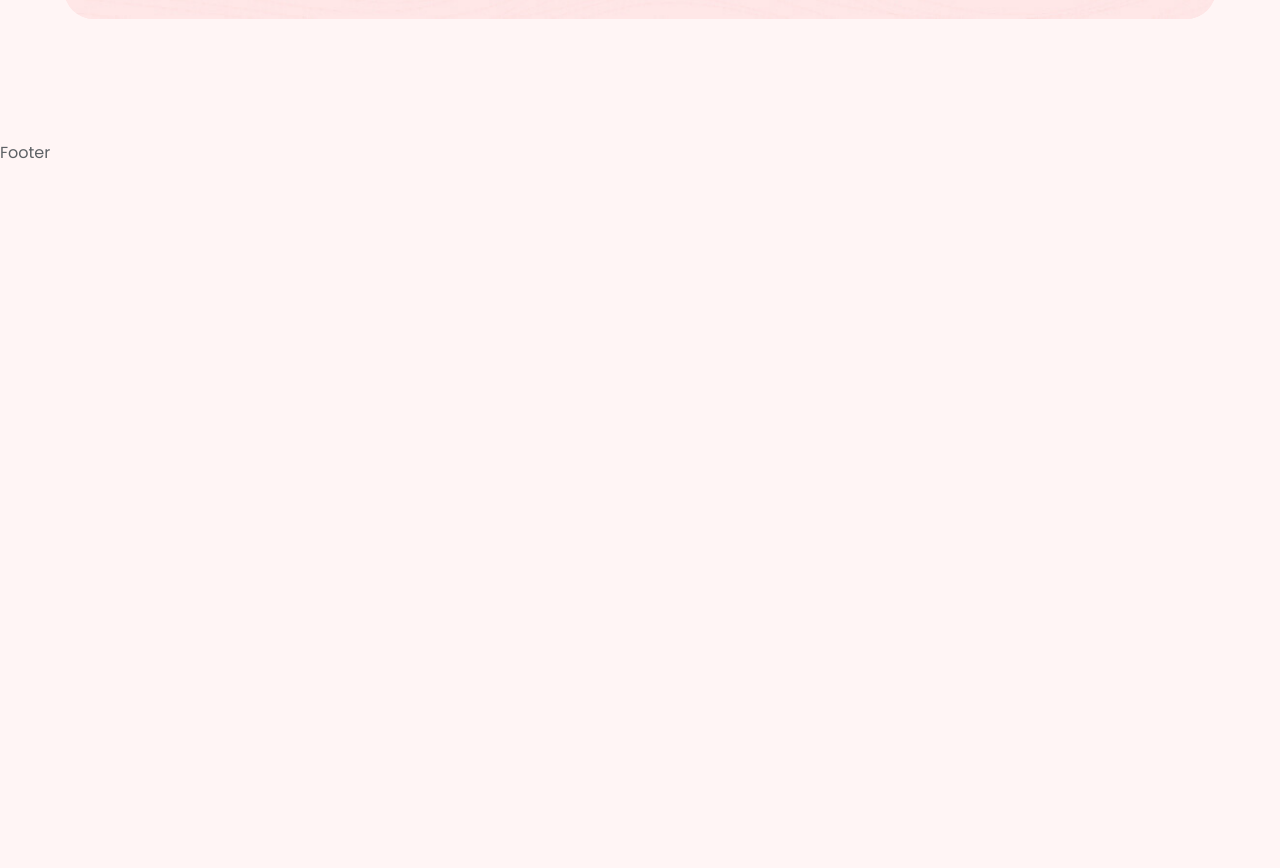
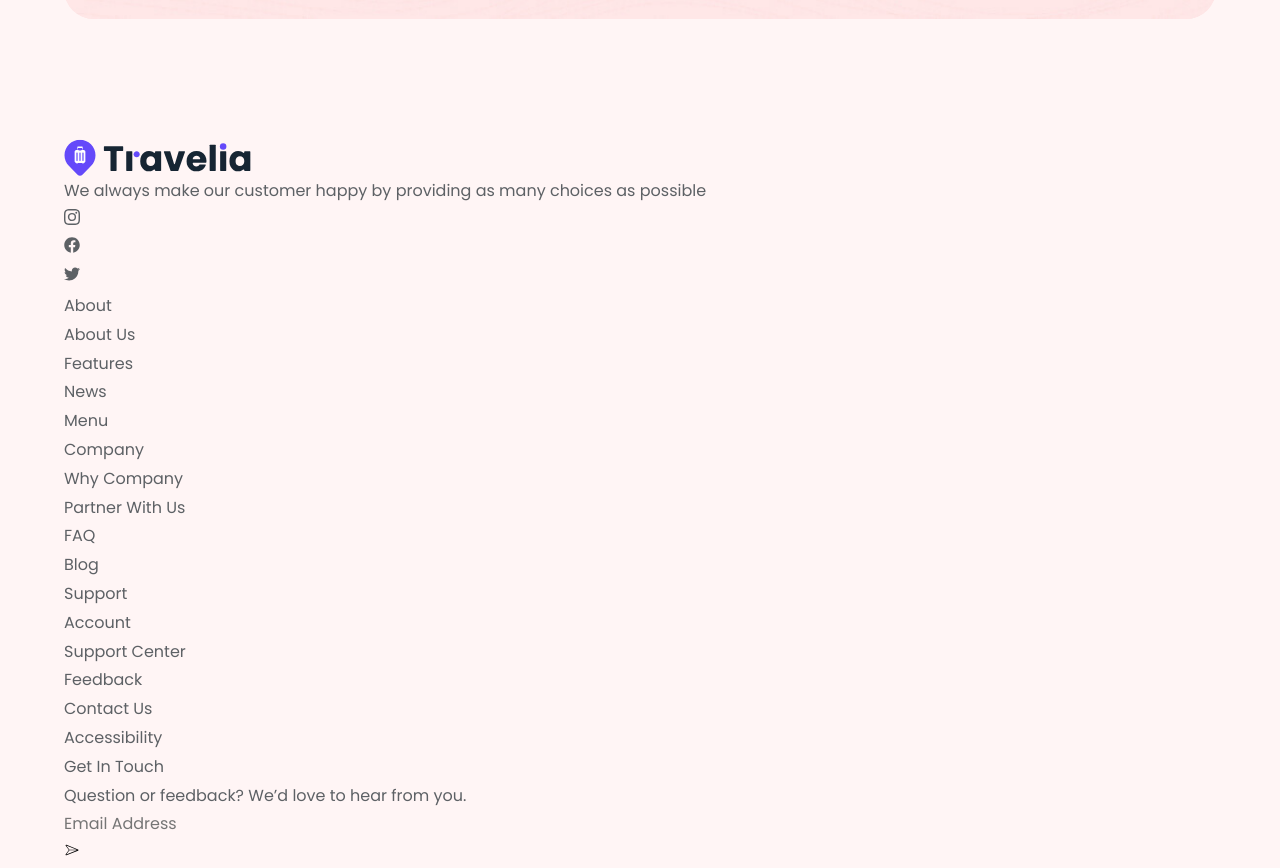
Before and after one commit to Meetkamal256/travelia-website-react-typescript, a React (Vite) app: page / in a window 1280 px wide. Shown: the part 5314-6182 px from the top of the page. Before the commit the page ends 5482 px from the top, so only its background shows below. Built offline with nearby package versions, Linux system fonts and the light colour scheme.

Commit message:
footer component jsx done

```diff
--- a/src/components/footer/Footer.tsx
+++ b/src/components/footer/Footer.tsx
@@ -1,8 +1,145 @@
-import React from "react";
 import "./footer.css";
+import footerLogo from "../../assets/logo.svg";
+import { BsInstagram } from "react-icons/bs";
+import { FaFacebook, FaTwitter } from "react-icons/fa";
+import { CiPaperplane } from "react-icons/ci";
 
 const Footer = () => {
-  return <div>Footer</div>;
+  return (
+    <footer>
+      <div className="container footer__container">
+        <div className="footer__1">
+          <a href="#" className="footer__logo">
+            <img src={footerLogo} alt="footer logo" />
+          </a>
+          <p className="footer__text">
+            We always make our customer happy by providing as many choices as
+            possible
+          </p>
+          <ul className="footer__socials">
+            <li>
+              <a href="#" className="social__link">
+                <BsInstagram />
+              </a>
+            </li>
+            <li>
+              <a href="#" className="social__link">
+                <FaFacebook />
+              </a>
+            </li>
+            <li>
+              <a href="#" className="social__link">
+                <FaTwitter />
+              </a>
+            </li>
+          </ul>
+        </div>
+
+        <div className="footer__2">
+          <p className="footer__title">About</p>
+          <ul className="footer__list">
+            <li>
+              <a href="#" className="footer__link">
+                About Us
+              </a>
+            </li>
+            <li>
+              <a href="#" className="footer__link">
+                Features
+              </a>
+            </li>
+            <li>
+              <a href="#" className="footer__link">
+                News
+              </a>
+            </li>
+            <li>
+              <a href="#" className="footer__link">
+                Menu
+              </a>
+            </li>
+          </ul>
+        </div>
+
+        <div className="footer__3">
+          <p className="footer__title">Company</p>
+          <ul className="footer__list">
+            <li>
+              <a href="#" className="footer__link">
+                Why Company
+              </a>
+            </li>
+            <li>
+              <a href="#" className="footer__link">
+                Partner With Us
+              </a>
+            </li>
+            <li>
+              <a href="#" className="footer__link">
+                FAQ
+              </a>
+            </li>
+            <li>
+              <a href="#" className="footer__link">
+                Blog
+              </a>
+            </li>
+          </ul>
+        </div>
+
+        <div className="footer__4">
+          <p className="footer__title">Support</p>
+          <ul className="footer__list">
+            <li>
+              <a href="#" className="footer__link">
+                Account
+              </a>
+            </li>
+            <li>
+              <a href="#" className="footer__link">
+                Support Center
+              </a>
+            </li>
+            <li>
+              <a href="#" className="footer__link">
+                Feedback
+              </a>
+            </li>
+            <li>
+              <a href="#" className="footer__link">
+                Contact Us
+              </a>
+            </li>
+            <li>
+              <a href="#" className="footer__link">
+                Accessibility
+              </a>
+            </li>
+          </ul>
+        </div>
+
+        <div className="footer__5">
+          <p className="footer__title">Get In Touch</p>
+          <p className="footer__text">
+            Question or feedback? We’d love to hear from you.
+          </p>
+          <form action="" className="input__wrapper">
+            <input
+              type="email"
+              name="email_address"
+              placeholder="Email Address"
+              autoComplete="off"
+              required
+              className="input__field"
+            />
+            <button type="submit" className="input__btn">
+              <CiPaperplane />
+            </button>
+          </form>
+        </div>
+      </div>
+    </footer>
+  );
 };
 
 export default Footer;
```
